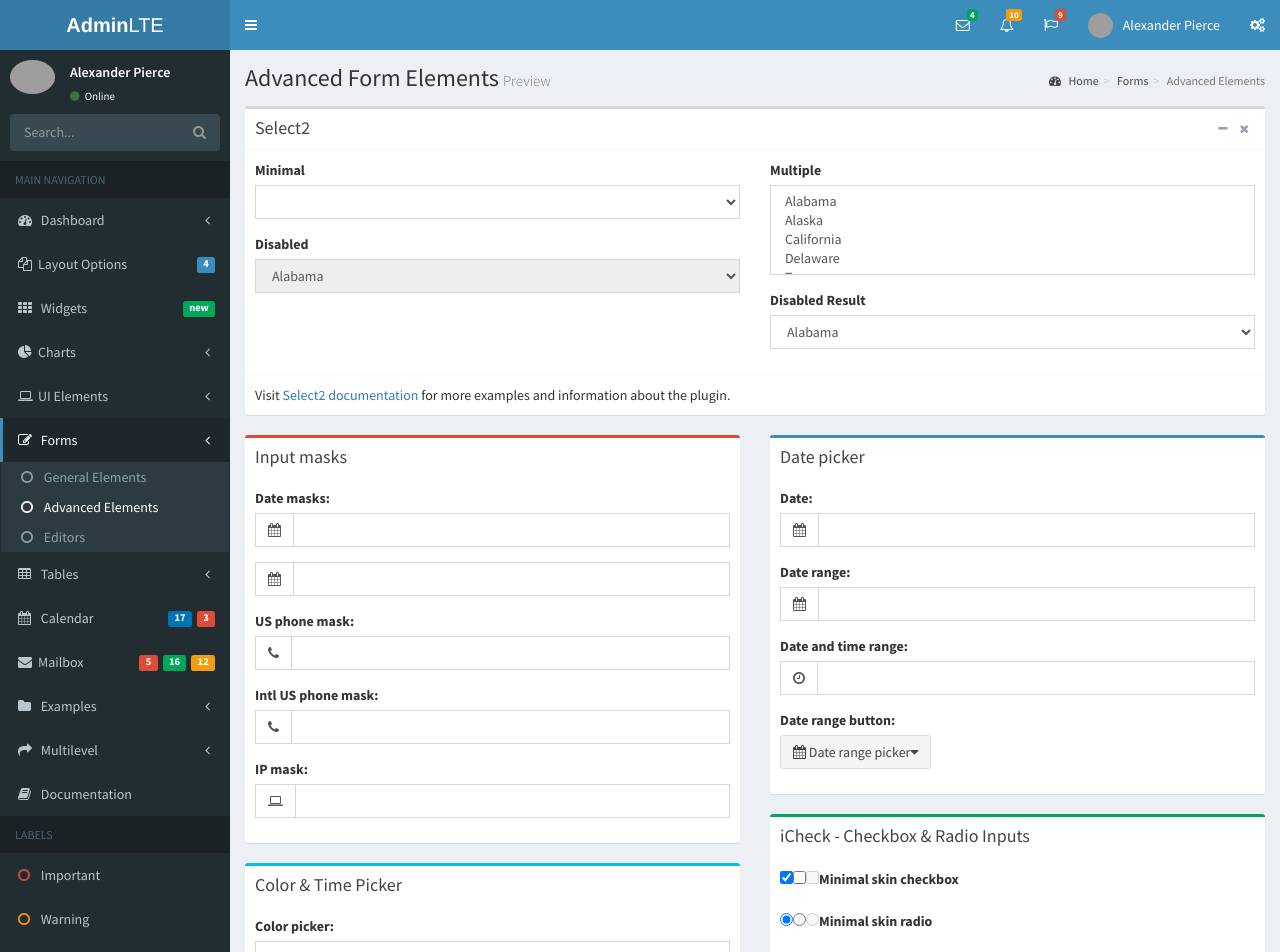
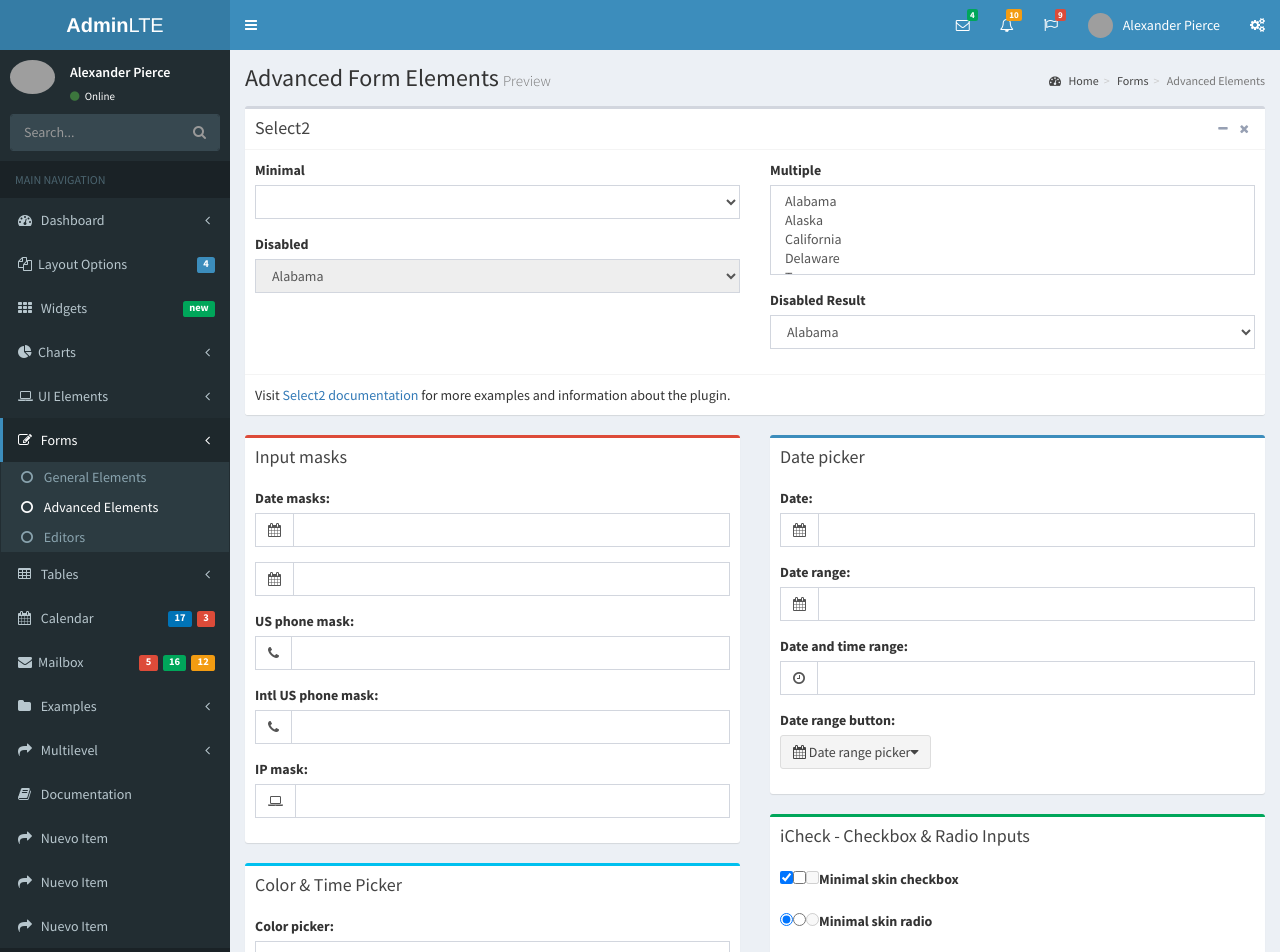
Before and after one commit to jordav7/base-template-react, a React (Create React App) app: page / in a window 1280 px wide. Shown: the top 952 px of the page. Built offline with nearby package versions, Linux system fonts and the light colour scheme; grey boxes are pictures that could not be loaded.

Commit message:
Menu nativo

```diff
--- a/src/base/theme/sidebar/Sidebar.js
+++ b/src/base/theme/sidebar/Sidebar.js
@@ -1,6 +1,19 @@
-import React, { Component } from 'react'
+import React, { Component } from 'react';
+import TreeView from './TreeView';
 
 export default class Sidebar extends Component {
+
+    constructor() {
+        super();
+        this.state = {
+            menus: [
+                {label: 'Nuevo Item'},
+                {label: 'Nuevo Item'},
+                {label: 'Nuevo Item'}
+            ]
+        }
+    }
+
     render() {
         return (
             <aside className="main-sidebar">
@@ -196,6 +209,7 @@ export default class Sidebar extends Component {
                             </ul>
                         </li>
                         <li><a href="https://adminlte.io/docs"><i className="fa fa-book"></i> <span>Documentation</span></a></li>
+                        <TreeView value={this.state.menus}/>
                         <li className="header">LABELS</li>
                         <li><a ><i className="fa fa-circle-o text-red"></i> <span>Important</span></a></li>
                         <li><a ><i className="fa fa-circle-o text-yellow"></i> <span>Warning</span></a></li>
--- /dev/null
+++ b/src/base/theme/sidebar/SubTreeView.js
@@ -0,0 +1,51 @@
+import React, { Component } from 'react'
+import PropTypes from 'prop-types'
+
+export default class SubTreeView extends Component {
+
+    static defaultProps = {
+        id: null,
+        value: null
+    }
+
+    static propTypes = {
+        id: PropTypes.string,
+        value: PropTypes.array
+    }
+
+    renderTreeMenu() {
+        this.props.value.map((val, i) => {
+            return <li key={i + '_subTreeMenuView'} className="treeview">
+                        <a >
+                            <i className="fa fa-share"></i> <span>{val.label}</span>
+                            {this.renderIconBar(val)}
+                        </a>
+                        {this.renderChildren(val)}
+                    </li>
+        });
+    }
+
+    renderIconBar(val) {
+        let icon = (val.children && val.children.length > 0) ? (<span className="pull-right-container">
+                        <i className="fa fa-angle-left pull-right"></i>
+                    </span>) : null;
+        return icon;
+    }
+
+    renderSubMenu(menu) {
+        return (<SubTreeView value={menu.children}/>);
+    }
+
+    renderChildren(menu) {
+        let submenu = (menu.children && menu.children.length > 0) ? this.renderSubMenu(menu) : null;
+        return submenu;
+    }
+
+    render() {
+        return (
+            <ul className="treeview-menu">
+                {this.renderTreeMenu()}
+            </ul>
+        );
+    }
+}
--- a/src/base/theme/sidebar/TreeView.js
+++ b/src/base/theme/sidebar/TreeView.js
@@ -1,5 +1,6 @@
 import React, { Component } from 'react';
 import PropTypes from 'prop-types';
+import SubTreeView from './SubTreeView';
 
 export default class TreeView extends Component {
 
@@ -13,59 +14,52 @@ export default class TreeView extends Component {
         value: PropTypes.array
     }
 
+    constructor() {
+        super();
+        this.showMenu = this.showMenu.bind(this);
+    }
+
+    renderIconBar(val) {
+        let icon = (val.children && val.children.length > 0) ? (<span className="pull-right-container">
+                        <i className="fa fa-angle-left pull-right"></i>
+                    </span>) : null;
+        return icon;
+    }
+
+    renderSubmenu(val) {
+        let subMenu = (val.children && val.children.length > 0) ? <SubTreeView value={val.children}/> : null;
+        return subMenu;
+    }
+
+    showMenu() {
+
+    }
+
+    renderLink(val) {
+        if (val.children && val.children.length > 0) {
+            return <a onClick={this.showMenu}>
+                        <i className="fa fa-share"></i> <span>{val.label}</span>
+                        {this.renderIconBar(val)}
+                    </a>
+        } else {
+            return <a>
+                        <i className="fa fa-share"></i> <span>{val.label}</span>
+                        {this.renderIconBar(val)}
+                    </a>
+        }
+    }
+
     render() {
+        return (
             this.props.value.map((val, i) => {
                 return (
                     <li key={i + '_treeMenuView'} className="treeview">
-                    <a >
-                        <i className="fa fa-share"></i> <span>Multilevel</span>
-                        <span className="pull-right-container">
-                            <i className="fa fa-angle-left pull-right"></i>
-                        </span>
-                    </a>
-                    <ul className="treeview-menu">
-                        <li>
-                            <a>
-                                <i className="fa fa-circle-o"></i> Level One
-                            </a>
-                        </li>
-                        <li className="treeview">
-                            <a >
-                                <i className="fa fa-circle-o"></i> Level One
-                                <span className="pull-right-container">
-                                    <i className="fa fa-angle-left pull-right"></i>
-                                </span>
-                            </a>
-                            <ul className="treeview-menu">
-                                <li>
-                                    <a >
-                                        <i className="fa fa-circle-o"></i> Level Two
-                                    </a>
-                                </li>
-                                <li className="treeview">
-                                    <a >
-                                        <i className="fa fa-circle-o"></i> Level Two
-                                        <span className="pull-right-container">
-                                            <i className="fa fa-angle-left pull-right"></i>
-                                        </span>
-                                    </a>
-                                    <ul className="treeview-menu">
-                                        <li><a ><i className="fa fa-circle-o"></i> Level Three</a></li>
-                                        <li><a ><i className="fa fa-circle-o"></i> Level Three</a></li>
-                                    </ul>
-                                </li>
-                            </ul>
-                        </li>
-                        <li>
-                            <a >
-                                <i className="fa fa-circle-o"></i> Level One
-                            </a>
-                        </li>
-                    </ul>
+                        {this.renderLink(val)}
+                        {this.renderSubmenu(val)}
                     </li>
                     )
                 }
             )
-
+        );
     }
 }
```
Also changed, not shown: src/base/model/MenuItem.js (added). Lines whose indentation alone changed are shown as unchanged.
